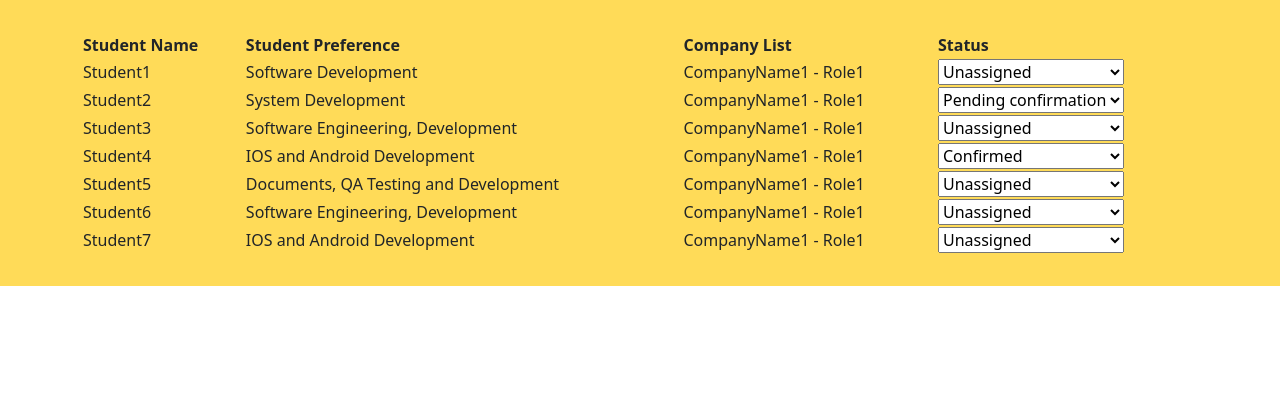
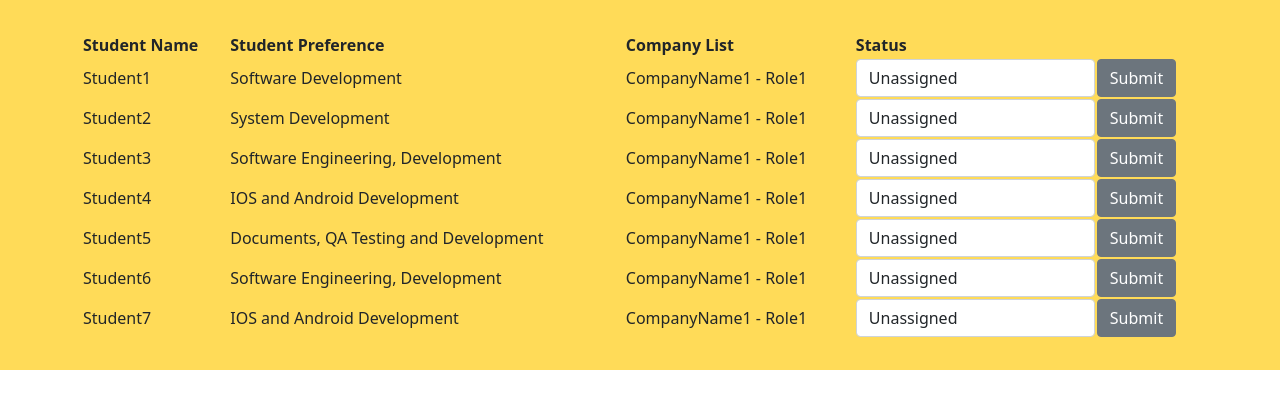
Before and after one commit to DevOps-2022-Team-3/-DevOps-Team3-2022-DevOps_Oct2022_Team3_Asg, a Flask app: page /Match_Student in a window 1280 px wide. Shown: the part 177-586 px from the top of the page. Run offline with Flask 2, Linux system fonts and the light colour scheme; data comes from the database, SQL or seed files in the repository; both versions use the stored data as it was after the commit.

Commit message:
Minor changes

```diff
--- a/app.py
+++ b/app.py
@@ -4,7 +4,7 @@ from flask_sqlalchemy import SQLAlchemy
 from sqlalchemy.sql import text
 
 from flask_wtf import FlaskForm
-from wtforms import StringField, SubmitField
+from wtforms import StringField, SelectField, SubmitField
 from wtforms.validators import DataRequired
 
 flaskApp = Flask(__name__)
@@ -36,7 +36,8 @@ class StudentForm(FlaskForm):
     id = StringField(validators=[DataRequired()])
     name = StringField(validators=[DataRequired()])
     preference = StringField(validators=[DataRequired()])
-    status = StringField(validators=[DataRequired()])
+    status = SelectField('Status', choices = [('unassigned', 'Unassigned'),('pending_confirmation', 'Pending confirmation'),('confirmed','Confirmed')], validators=[DataRequired()])
+    submit = SubmitField("Submit")
 
 class CompanyForm(FlaskForm):
     name = StringField(validators=[DataRequired()])
@@ -63,7 +64,15 @@ def match_student():
     form = StudentForm()
     student_list = Student.query.order_by(Student.id)
     company_list = Company.query.order_by(Company.name)
+    print("test12")
+    print(request.form.get("status"))
+    print("test134")
+    if form.validate_on_submit():
+        student = Student.query.filter_by(id=form.id.data).first()
+        student.status = Student(status=form.status.data)
+        db.session.commit()
     return render_template('match_student.html',
+        form=form,
         student_list=student_list,
         company_list=company_list)
 
--- a/templates/Match_Student.html
+++ b/templates/Match_Student.html
@@ -52,20 +52,22 @@
                   <th>Student Preference</th>
                   <th>Company List</th>
                   <th>Status</th>
+                  <th></th>
                 </tr>
                 {% for student in student_list %}
                 <tr>
-                  <td>{{student.name}}</td>
-                  <td>{{student.preference}}</td>
-                  <td>CompanyName1 - Role1</td>
-                  <td>
-                    <select name="status" id="status">
-                      <option selected="selected">{{student.status}}</option>
-                      <option value="unassigned">Unassigned</option>
-                      <option value="pending_confirmation">Pending confirmation</option>
-                      <option value="confirmed">Confirmed</option>
-                    </select>
-                  </td>
+                  <form method="POST">
+                    <div name="id" id="id" hidden>{{student.id}}</div>
+                    <td name="name" id="name">{{student.name}}</td>
+                    <td name="preference" id="preference">{{student.preference}}</td>
+                    <td name="companyName" id="companyName">CompanyName1 - Role1</td>
+                    <td>
+                      {{ form.status(class="form-control") }}
+                    </td>
+                    <td>
+                      {{ form.submit(class="btn btn-secondary") }}
+                    </td>
+                  </form>
                 </tr>
                 {% endfor %}
               </table>
```
Also changed, not shown: instance/students.db.
